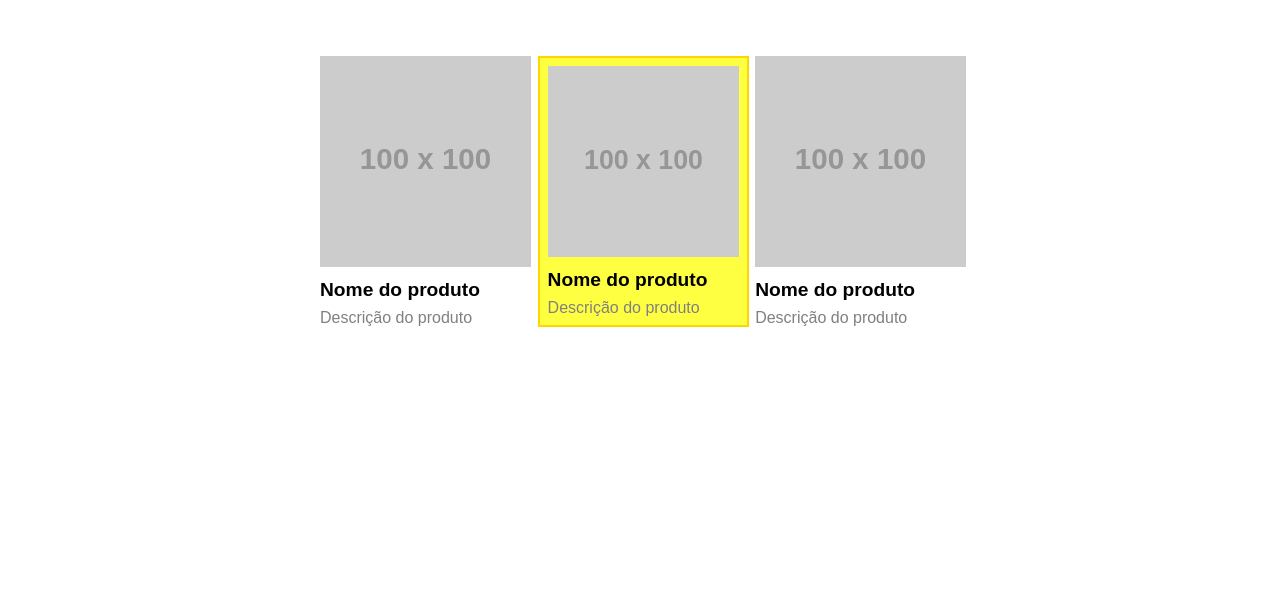
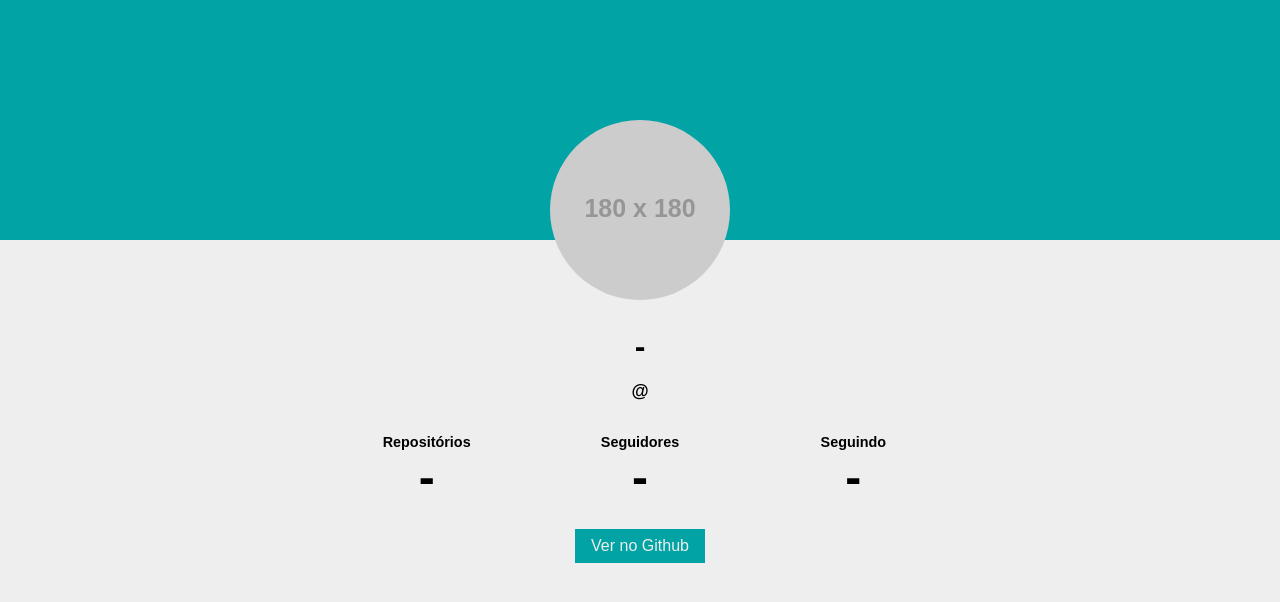
Before and after one commit to FelipeMartinsBnf/curso_ebac_frontend, a plain HTML site: page index.html in a window 1280 px wide. Drawn offline with nearby package versions, Linux system fonts and the light colour scheme; no server answers; placeholder pictures from the web are drawn by us.

Commit message:
Commit Inicial

```diff
--- a/index.html
+++ b/index.html
@@ -1,35 +1,36 @@
 <!DOCTYPE html>
-<html lang="pt-BR">
+<html lang="pt-br">
 <head>
     <meta charset="UTF-8">
     <meta http-equiv="X-UA-Compatible" content="IE=edge">
     <meta name="viewport" content="width=device-width, initial-scale=1.0">
-    <title>Exercício boas práticas de CSS</title>
-    <link rel="stylesheet" href="styles/main.css">
+    <title>Meu Github</title>
+    <link rel="stylesheet" href="main.css">
 </head>
 <body>
-    <div class="produtos">
-        <div class="produto">
-            <img class="produto__imagem" src="https://via.placeholder.com/100x100">
-            <h4 class="produto__nome">Nome do produto</h4>
-            <p class="produto__descricao">
-                Descrição do produto
-            </p>
+    <header>
+        <div class="container">
+            <img class="profile-avatar" src="https://via.placeholder.com/180x180" alt=".">
+            <h1 class="profile-name" id="nome">-</h1>
+            <h2 class="profile-username">@</h2>
+            <ul class="numbers">
+                <li class="numbers-item">
+                    <h4>Repositórios</h4>
+                    <span id="repositorios">-</span>
+                </li>
+                <li class="numbers-item">
+                    <h4>Seguidores</h4>
+                    <span id="seguidores"> - </span>
+                </li>
+                <li class="numbers-item" >
+                    <h4>Seguindo</h4>
+                    <span id="seguindo"> - </span>
+                </li>
+            </ul>
+            <a href="#" class="profile-link">Ver no Github</a>
         </div>
-        <div class="produto produto--is-important">
-            <img class="produto__imagem" src="https://via.placeholder.com/100x100">
-            <h4 class="produto__nome">Nome do produto</h4>
-            <p class="produto__descricao">
-                Descrição do produto
-            </p>
-        </div>
-        <div class="produto">
-            <img class="produto__imagem" src="https://via.placeholder.com/100x100">
-            <h4 class="produto__nome">Nome do produto</h4>
-            <p class="produto__descricao">
-                Descrição do produto
-            </p>
-        </div>
-    </div>
+    </header>
+    <script src="https://code.jquery.com/jquery-3.7.0.min.js"></script>
+    <script src="main.js"></script>
 </body>
 </html>
--- /dev/null
+++ b/main.css
@@ -0,0 +1,72 @@
+:root {
+    --header-color: #01a3a4;
+    --bg-color: #eee;
+}
+
+* {
+    font-family: sans-serif;
+    margin: 0;
+    padding: 0;
+    box-sizing: border-box;
+    list-style-type: none;
+}
+
+body {
+    background-color: var(--bg-color);;
+}
+
+.container {
+    max-width: 640px;
+    width: 100%;
+    margin: 0 auto;
+}
+
+header {
+    background-color: var(--header-color);
+    text-align: center;
+    height: 30vh;
+}
+
+header .container {
+    position: relative;
+    bottom: -50%;
+}
+
+.profile-avatar {
+    border-radius: 50%;
+    margin-bottom: 24px;
+    width: 180px;
+    height: 180px;
+}
+
+.profile-name {
+    font-size: 2em;
+}
+
+.profile-username {
+    margin: 16px 0 32px;
+    font-size: 1.1em;
+}
+
+.profile-link {
+    background-color: var(--header-color);
+    color: var(--bg-color);
+    padding: 8px 16px;
+    display: inline-block;
+    margin-top: 24px;
+    text-decoration: none;
+}
+
+.numbers {
+    display: grid;
+    grid-template-columns: 1fr 1fr 1fr;
+}
+
+.numbers-item {
+    font-size: 3em;
+    font-weight: bold;
+}
+
+.numbers-item h4 {
+    font-size: .3em;
+}
--- /dev/null
+++ b/main.js
@@ -0,0 +1,20 @@
+$(document).ready(function(){
+
+    const url = "https://api.github.com/users/FelipeMartinsBnf";
+
+    fetch(url)
+        .then(function(resp){
+            return resp.json();
+        })
+        .then(function(json){
+
+            $('.profile-avatar').attr('src', json.avatar_url);
+            $('.profile-name').text(json.name);
+            $('.profile-username').text(json.login);
+            $('#repositorios').text(json.public_repos);
+            $('#seguidores').text(json.followers);
+            $('#seguindo').text(json.following);
+            $('.profile-link').attr('href', json.html_url)
+
+        })
+})
--- a/main.scss
+++ /dev/null
@@ -1,32 +0,0 @@
-* {
-    margin: 0;
-    padding: 0;
-    font-family: sans-serif;
-}
-
-.produtos {
-    max-width: 640px;
-    width: 100%;
-    margin: 56px auto;
-    display: grid;
-    grid-template-columns: 33% 33% 33%;
-    grid-column-gap: 1%;
-}
-
-.produto {
-    &__imagem {
-        width: 100%;
-    }
-    &__nome { /* elemento */
-        font-size: 1.2em;
-        margin: 8px 0;
-    }
-    &__descricao {
-        color: gray;
-    }
-    &--is-important {
-        border: 2px solid gold;
-        padding: 8px;
-        background-color: #ffff42;
-    }
-}
```
Also changed, not shown: package.json (deleted, +0 -9 lines), styles/main.css (deleted), 3 other files.
